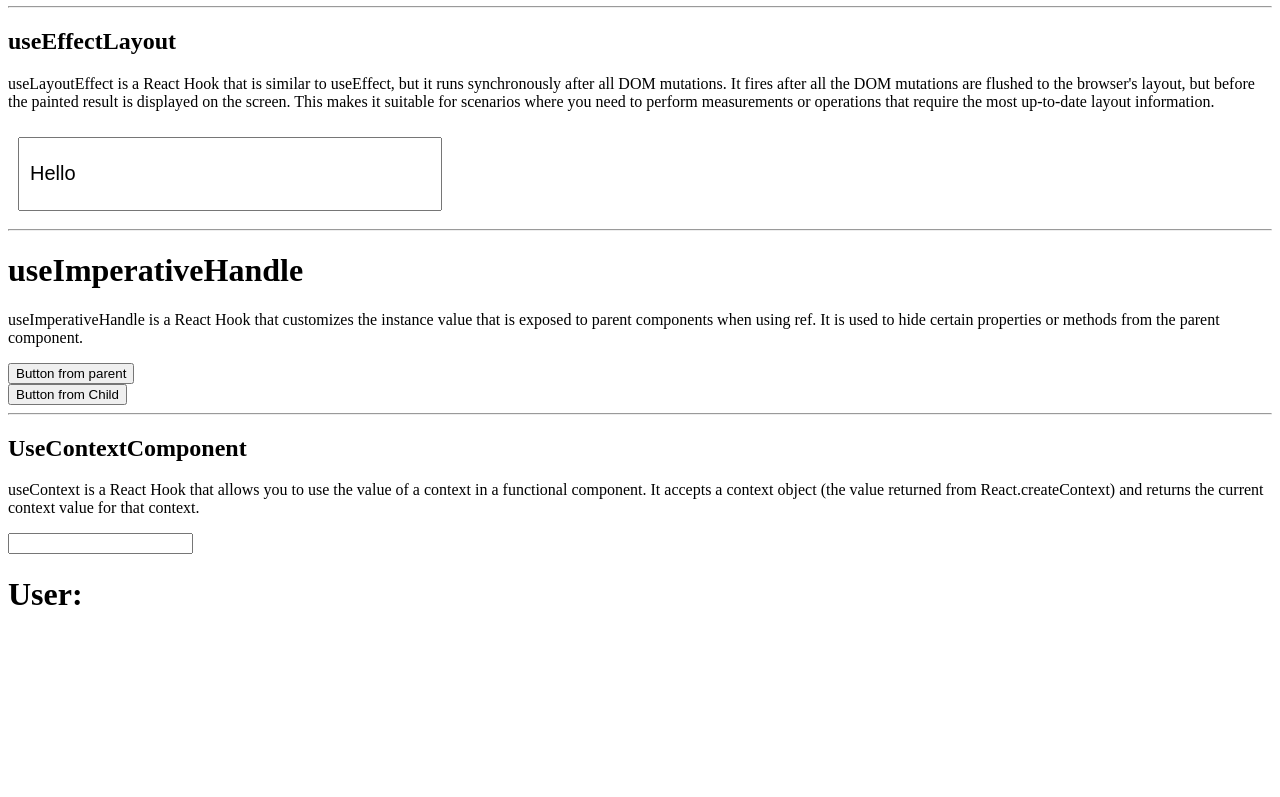
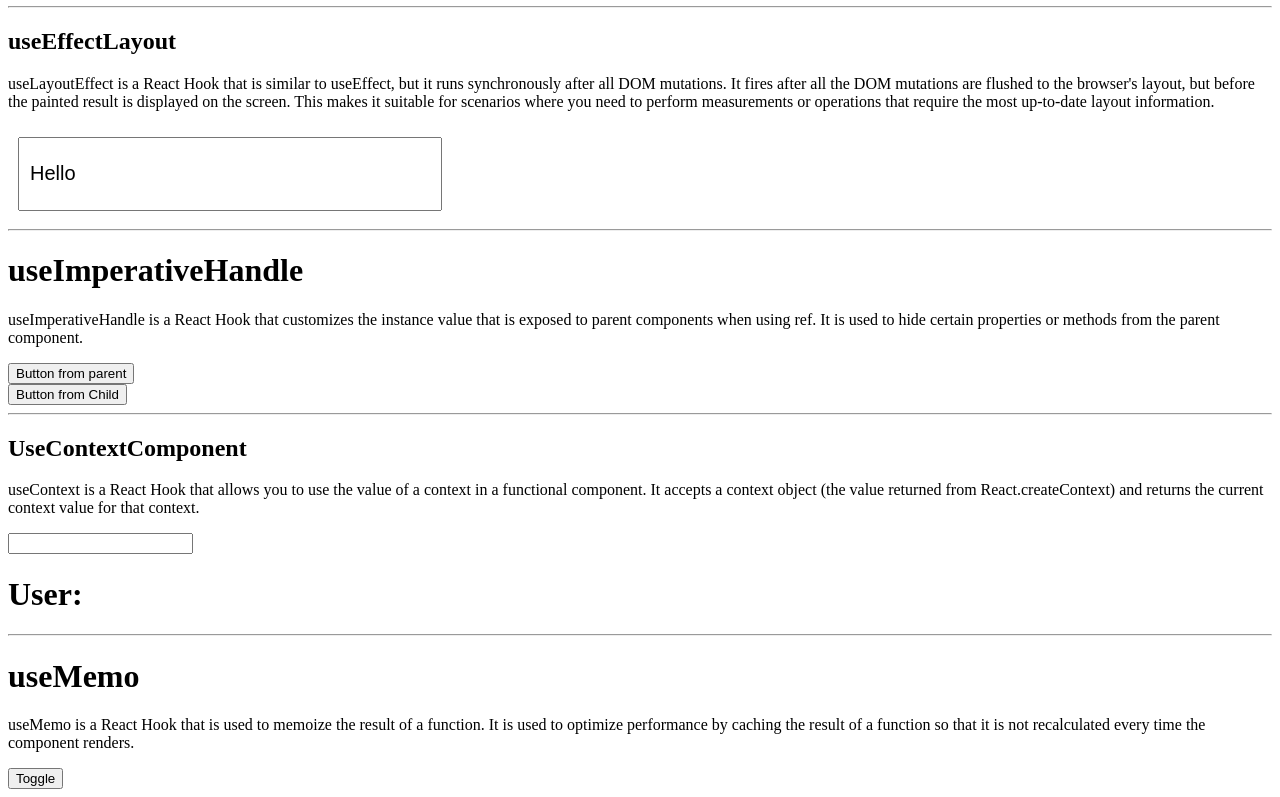
Before and after one commit to JamesJJT/react-hooks, a React (Create React App) app: page / in a window 1280 px wide. Shown: the part 845-1642 px from the top of the page. Before the commit the page ends 1479 px from the top, so only its background shows below. Built offline with nearby package versions, Linux system fonts and the light colour scheme; no server answers.

Commit message:
useMemo example

```diff
--- a/src/App.js
+++ b/src/App.js
@@ -4,6 +4,7 @@ import UseRefComponent from "./Components/UseRefComponent";
 import UseLayoutEffectComponent from "./Components/UseLayoutEffectComponent";
 import UseImperativeHandleComponent from "./Components/UseImperativeHandle";
 import UseContext from "./Components/UseContext";
+import UseMemoComponent from "./Components/UseMemoComponent";
 
 function App (){
     return (
@@ -19,6 +20,8 @@ function App (){
             <UseImperativeHandleComponent />
             <hr/>
             <UseContext />
+            < hr/>
+            <UseMemoComponent />
         </>
   );
 }
--- /dev/null
+++ b/src/Components/UseMemoComponent.jsx
@@ -0,0 +1,39 @@
+import {useEffect, useMemo, useState} from 'react';
+
+function UseMemoComponent() {
+    const [data, setData] = useState(null);
+    const [toggle, setToggle] = useState(false);
+
+    useEffect(() => {
+        fetch('https://jsonplaceholder.typicode.com/posts/1/comments')
+            .then(response => response.json())
+            .then(data => setData(data))
+    }, []);
+
+    const findLongestName = (comments) => {
+        if (!comments) return null;
+        let longestName = '';
+        for (let i = 0; i < comments.length; i++) {
+            let currentName = comments[i].name;
+            if (currentName.length > longestName.length){
+                longestName = currentName;
+            }
+        }
+        console.log("This was computed")
+
+        return longestName;
+    }
+
+    const getLongestName = useMemo(() => findLongestName(data), [data]);
+
+    return (
+        <div>
+            <h1>useMemo</h1>
+            <p>useMemo is a React Hook that is used to memoize the result of a function. It is used to optimize performance by caching the result of a function so that it is not recalculated every time the component renders.</p>
+            <p>{getLongestName}</p>
+            <button onClick={() => setToggle(!toggle)}>Toggle</button>
+            {toggle && <span>Toggle</span>}
+        </div>
+    );
+}
+export default UseMemoComponent;
```
